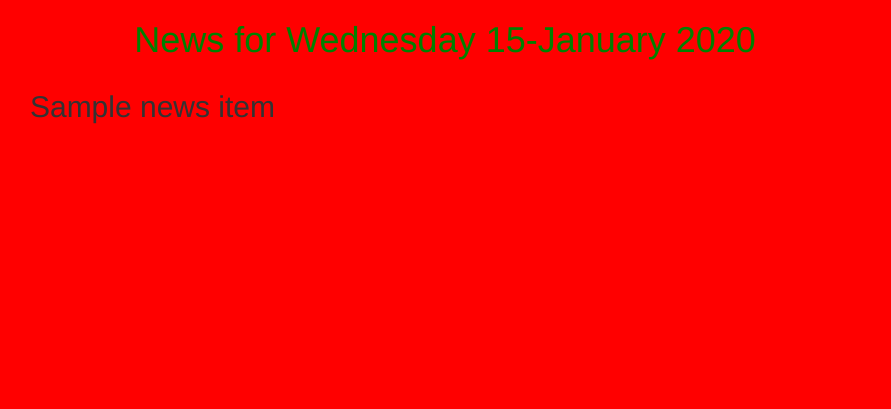
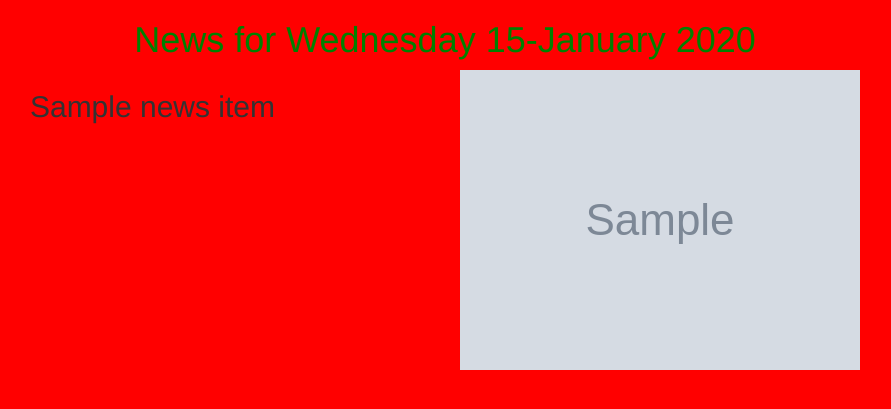
Before and after one commit to meshack34/MYPHOTOSPROJECT, a Django app: template photos/templates/my-photos/daily-photos.html in a window 1280 px wide. Shown: the part 52-461 px from the top of the page, without its empty margins (195-1086 px from the left). Run offline with Django 3.2, Linux system fonts and the light colour scheme; the template is opened without the code that fills it: most values are stand-ins (such as "Sample title", 1, 10 or a date in 2020); grey boxes marked "Sample" are stand-in pictures; some libraries are stand-ins or nearby versions.

Commit message:
add image url and update photos view.html file

```diff
--- a/photos/templates/my-photos/daily-photos.html
+++ b/photos/templates/my-photos/daily-photos.html
@@ -8,13 +8,18 @@
     <!-- Looping through news   -->
     {% for news_item in news %}
 
-    <div class="row">
-      <!-- displaying News articles -->
-      <div class="col-xs-6 col-sm-6 col-md-6 col-lg-6">
-        <h2 class="text-center"> {{ news_item.title }} </h2>
-      </div>
+   <div class="row">
+    <!-- displaying News articles -->
+    <div class="col-xs-6 col-sm-6 col-md-6 col-lg-6">
+      <h2 class="text-center"> {{ news_item.title }} </h2>
+    </div>
 
+    <!--Display news Article images  -->
+    <div class="col-xs-6 col-sm-6 col-md-6 col-lg-6">
+      <img src="{{news_item.article_image.url}}" class="img-responsive" alt="Image">
     </div>
+
+  </div>
 
     {% empty %}
     <div class="row">
--- a/photos/urls.py
+++ b/photos/urls.py
@@ -1,8 +1,11 @@
 from django.conf.urls import url
 from . import views
-
+from django.conf import settings
+from django.conf.urls.static import static
 urlpatterns =[
     url(r'^$', views.news_today, name = 'newsToday'),
     url(r'^archives/(\d{4}-\d{2}-\d{2})/$',views.past_days_news,name = 'pastNews'),
      url(r'^search/', views.search_results, name='search_results')
 ]
+if settings.DEBUG:
+    urlpatterns+= static(settings.MEDIA_URL, document_root = settings.MEDIA_ROOT)
```
